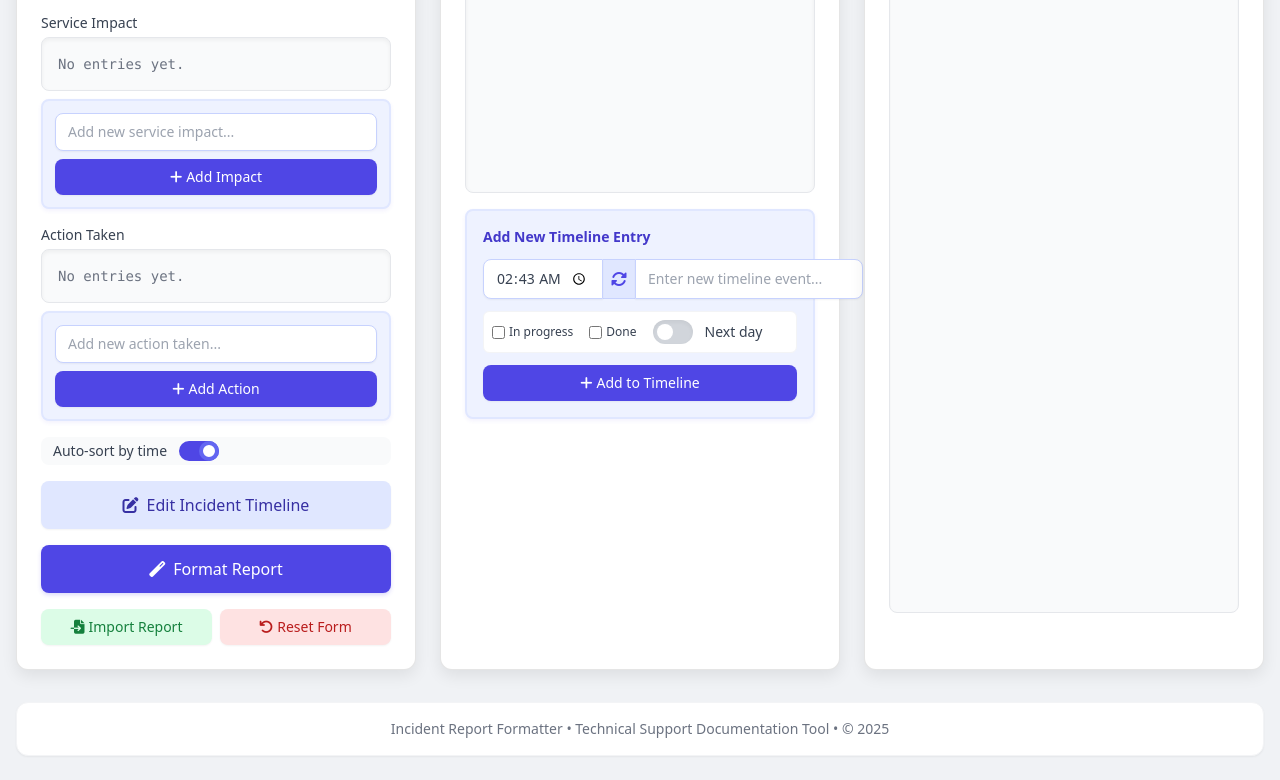
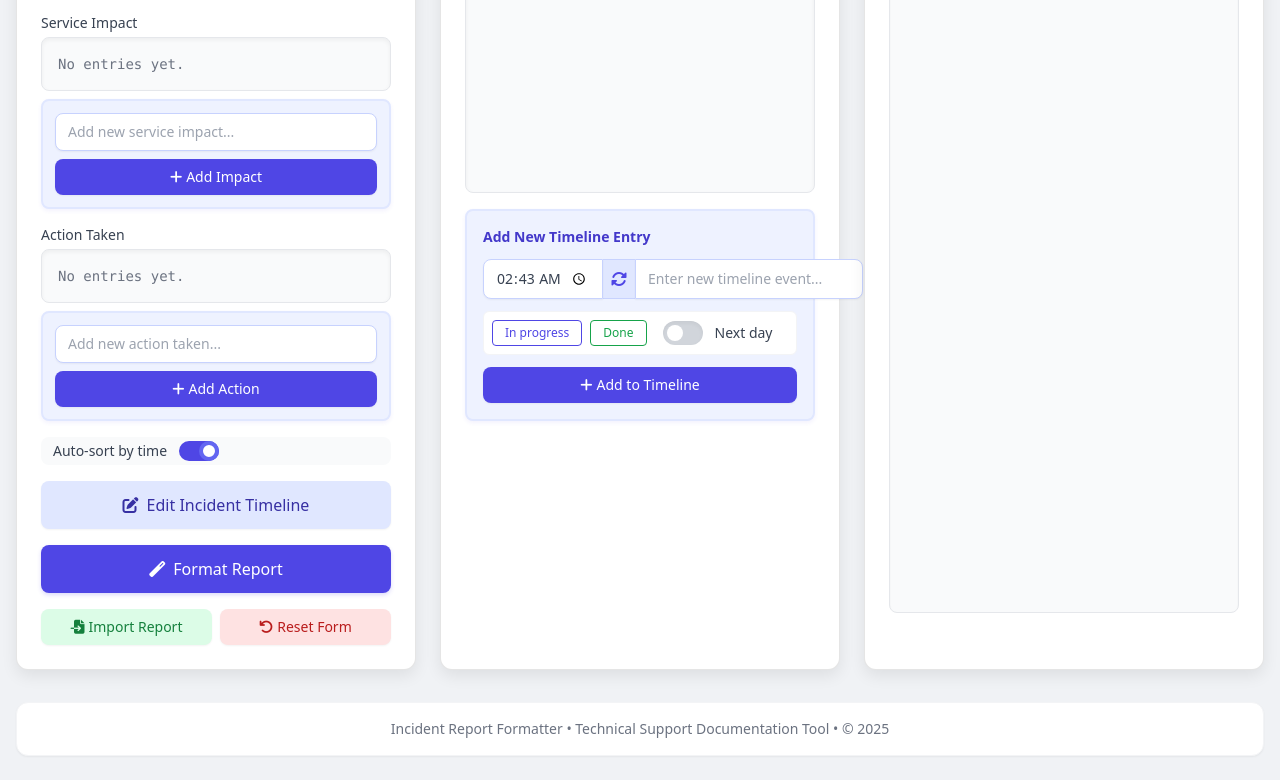
Before and after one commit to patrickbatuna/chronology-formatter, a plain HTML site: page incident.html in a window 1280 px wide. Shown: the part 632-1412 px from the top of the page. Drawn offline with nearby package versions, Linux system fonts and the light colour scheme.

Commit message:
improved the status checkbox into a button

```diff
--- a/incident.html
+++ b/incident.html
@@ -213,6 +213,27 @@
       .dark .quick-action-box {
         border-color: #312e81;
         background-color: rgba(79, 70, 229, 0.1);
+      }
+
+      .copy-tooltip {
+        position: absolute;
+        background-color: #4ade80; /* green-400 */
+        color: white;
+        padding: 4px 8px;
+        border-radius: 4px;
+        font-size: 0.75rem;
+        font-weight: 600;
+        pointer-events: none;
+        opacity: 0;
+        transform: scale(0.8);
+        transition: opacity 0.3s ease, transform 0.3s ease;
+        z-index: 1000;
+        user-select: none;
+      }
+
+      .copy-tooltip.show {
+        opacity: 1;
+        transform: scale(1);
       }
     </style>
   </head>
@@ -620,29 +641,23 @@
                 <div
                   class="flex items-center gap-4 mb-3 bg-white dark:bg-gray-700 p-2 rounded-md border border-gray-100 dark:border-gray-600"
                 >
-                  <div class="flex items-center">
-                    <input
-                      type="checkbox"
-                      id="statusInProgress"
-                      class="mr-1 text-indigo-600 focus:ring-indigo-500 dark:border-gray-600"
-                    />
-                    <label
-                      for="statusInProgress"
-                      class="text-xs text-gray-700 dark:text-gray-300"
-                      >In progress</label
+                  <div class="flex space-x-2">
+                    <button
+                      type="button"
+                      id="statusInProgressBtn"
+                      class="px-3 py-1 text-indigo-600 border border-indigo-600 rounded text-xs font-medium hover:bg-indigo-100 dark:hover:bg-indigo-700 transition"
+                      aria-pressed="false"
                     >
-                  </div>
-                  <div class="flex items-center">
-                    <input
-                      type="checkbox"
-                      id="statusDone"
-                      class="mr-1 text-indigo-600 focus:ring-indigo-500 dark:border-gray-600"
-                    />
-                    <label
-                      for="statusDone"
-                      class="text-xs text-gray-700 dark:text-gray-300"
-                      >Done</label
+                      In progress
+                    </button>
+                    <button
+                      type="button"
+                      id="statusDoneBtn"
+                      class="px-3 py-1 text-green-600 border border-green-600 rounded text-xs font-medium hover:bg-green-100 dark:hover:bg-green-700 transition"
+                      aria-pressed="false"
                     >
+                      Done
+                    </button>
                   </div>
                   <!-- Next Day Toggle: Checkbox to mark the event as occurring on the following day -->
                   <div class="flex items-center">
```
